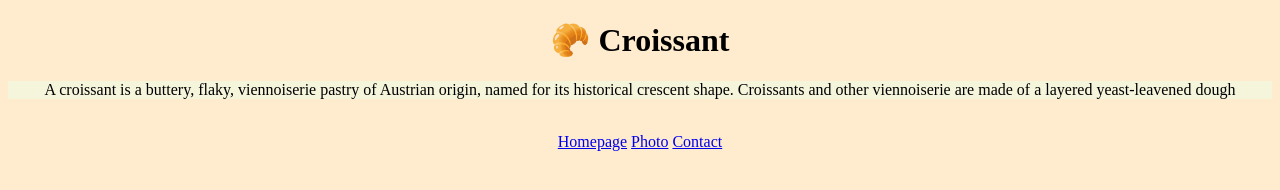
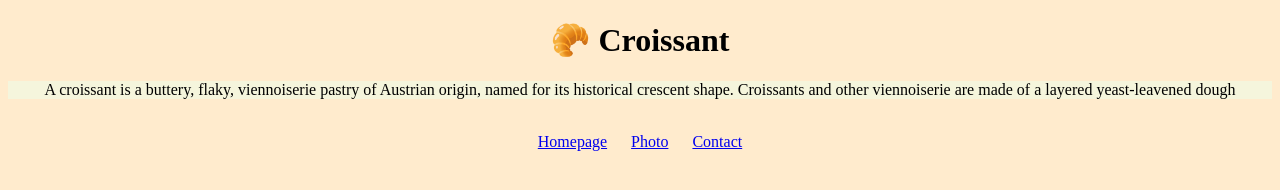
Before and after one commit to polinashkurat/croissant-website, a plain HTML site: page index.html in a window 1280 px wide. Drawn offline with Linux system fonts and the light colour scheme.

Commit message:
changed css of footer a

```diff
--- a/css/styles.css
+++ b/css/styles.css
@@ -10,9 +10,11 @@ p {
   background-color: beige;
 }
 footer {
-  margin: 0 10px;
   display: block;
   text-align: center;
+}
+footer a {
+  margin: 0 10px;
 }
 .croissant-pic {
   max-width: 35%;
```
